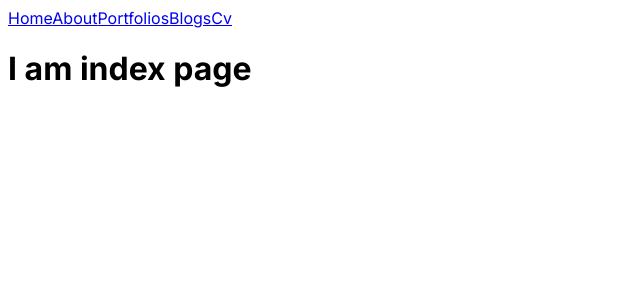
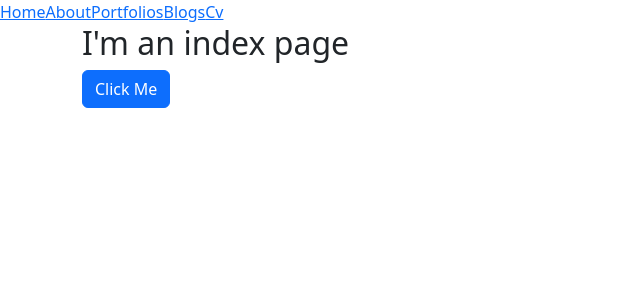
Before and after one commit to minhtuan1611/My-Portfolio, a Next.js app in the folder portfolio-minhtuan/: page / in a window 1280 px wide. Shown: the top 300 px of the page, without its empty margins (0-640 px from the left). Built offline with nearby package versions, Linux system fonts and the light colour scheme.

Commit message:
add reacstrap and bootstrap

```diff
--- a/portfolio-minhtuan/package.json
+++ b/portfolio-minhtuan/package.json
@@ -10,8 +10,10 @@
   },
   "dependencies": {
     "axios": "^1.6.8",
+    "bootstrap": "^5.3.2",
     "next": "14.1.4",
     "react": "^18",
-    "react-dom": "^18"
+    "react-dom": "^18",
+    "reactstrap": "^9.2.2"
   }
 }
--- a/portfolio-minhtuan/src/app/layout.js
+++ b/portfolio-minhtuan/src/app/layout.js
@@ -1,7 +1,5 @@
-import { Inter } from 'next/font/google'
-import Script from 'next/script'
-
-const inter = Inter({ subsets: ['latin'] })
+import BootstrapClient from '@/components/BootstrapClient.js'
+import 'bootstrap/dist/css/bootstrap.css'
 
 export const metadata = {
   title: "Mtuan's Portfolio",
@@ -11,8 +9,10 @@ export const metadata = {
 export default function RootLayout({ children }) {
   return (
     <html lang="en">
-      <Script src="https://cdnjs.cloudflare.com/ajax/libs/particles.js/2.0.0/particles.min.js"></Script>
-      <body className={inter.className}>{children}</body>
+      <body>
+        {children}
+        <BootstrapClient />
+      </body>
     </html>
   )
 }
--- a/portfolio-minhtuan/src/app/page.js
+++ b/portfolio-minhtuan/src/app/page.js
@@ -1,9 +1,15 @@
+'use client'
 import BaseLayout from './components/layouts/BaseLayout'
+import { Container, Button } from 'reactstrap'
 
 export default function Home() {
   return (
     <BaseLayout>
-      <h1>I am index page</h1>
+      <Container>
+        <h2>I'm an index page</h2>
+
+        <Button color="primary">Click Me</Button>
+      </Container>
     </BaseLayout>
   )
 }
--- /dev/null
+++ b/portfolio-minhtuan/src/components/BootstrapClient.js
@@ -0,0 +1,13 @@
+"use client"
+
+import { useEffect } from 'react';
+
+function BootstrapClient() {
+  useEffect(() => {
+    require('bootstrap/dist/js/bootstrap.bundle.min.js');
+  }, []);
+
+  return null;
+}
+
+export default BootstrapClient;
```
Also changed, not shown: 1 other file (tests, documents, lock files or other folders).
